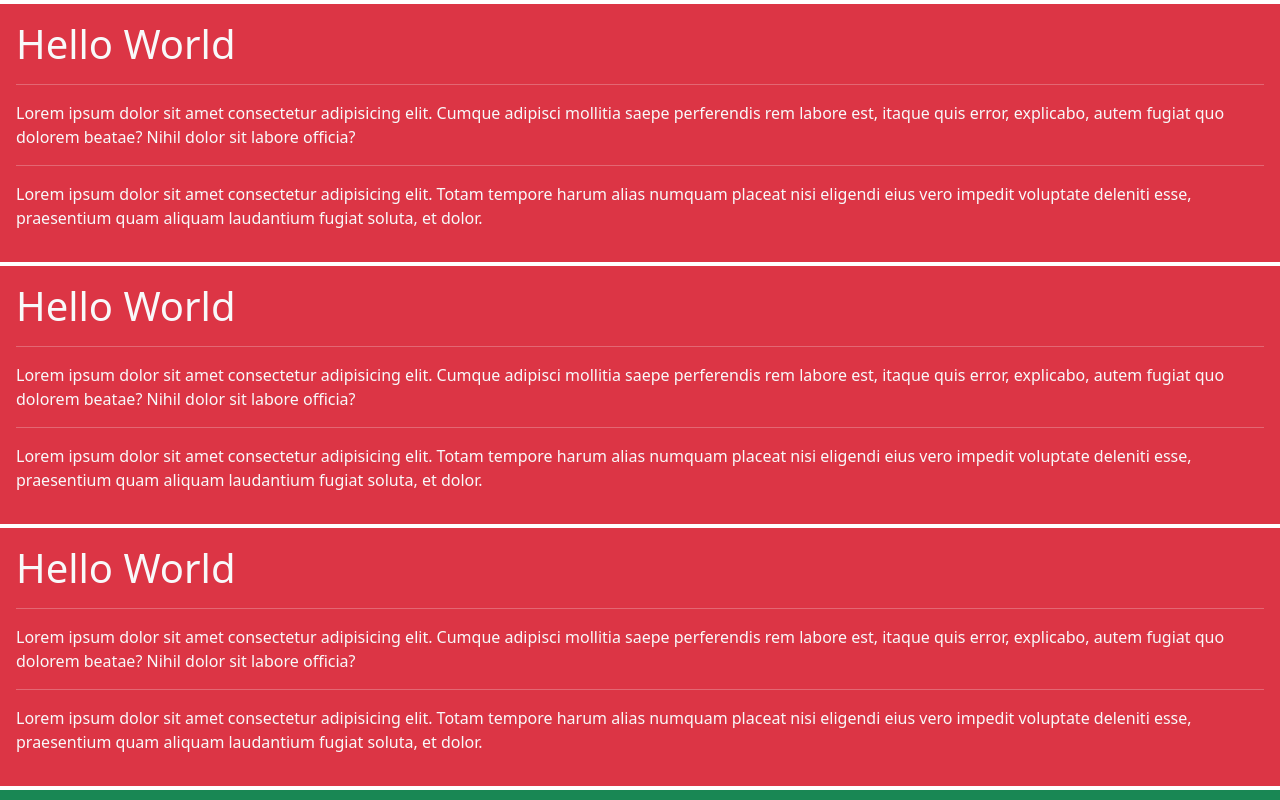
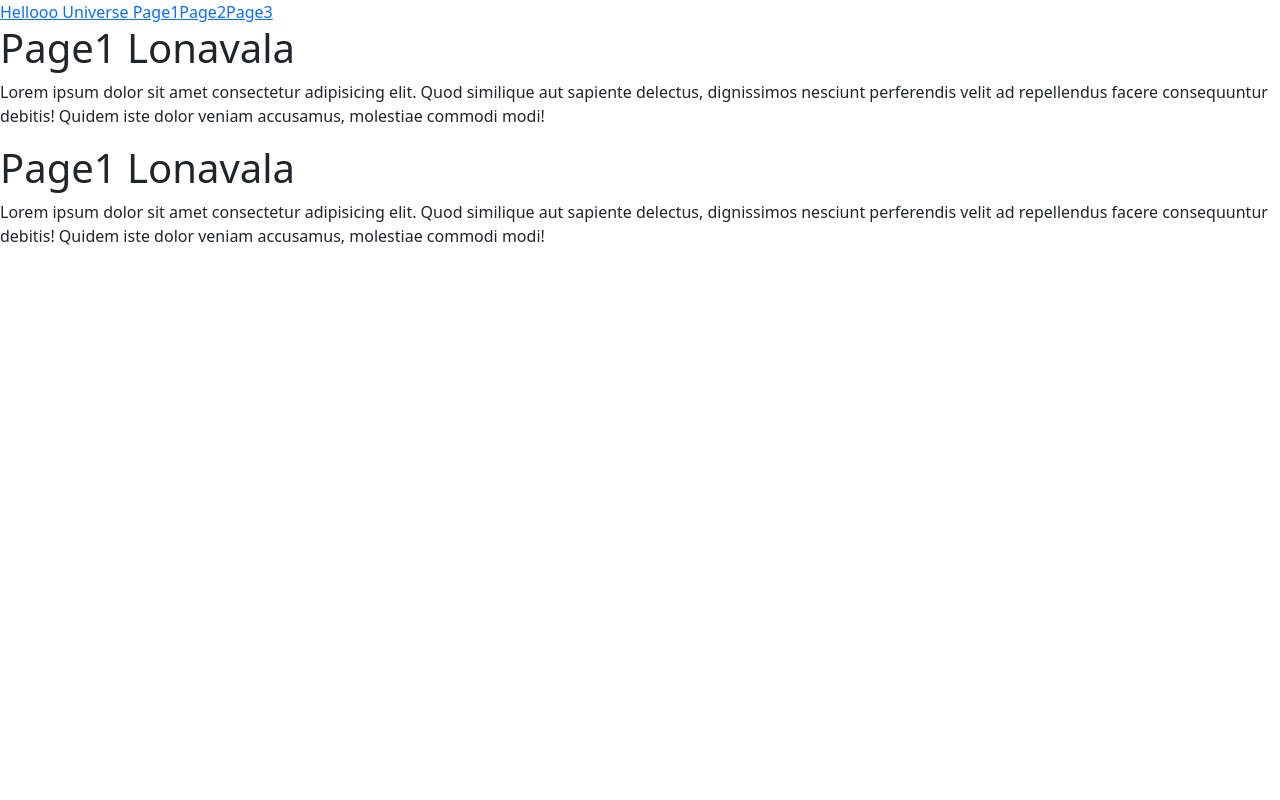
Before and after one commit to abhi0707-coder/my-react-app1, a React (Create React App) app: page / in a window 1280 px wide. Shown: the top 800 px of the page. Built offline with nearby package versions, Linux system fonts and the light colour scheme.

Commit message:
routing with link

```diff
--- a/package.json
+++ b/package.json
@@ -9,6 +9,7 @@
     "bootstrap": "^5.0.2",
     "react": "^17.0.2",
     "react-dom": "^17.0.2",
+    "react-router-dom": "^5.2.0",
     "react-scripts": "4.0.3",
     "web-vitals": "^1.1.2"
   },
--- a/src/App.js
+++ b/src/App.js
@@ -3,16 +3,73 @@
 import { useState } from 'react'
 import { HelloWorld } from './pages/HelloWorld'
 import { HelloUniverse } from './pages/HelloUniverse'
+import { BrowserRouter, Route, Link } from 'react-router-dom'
 
 export default function App() {
   return (
+    <BrowserRouter>
+      <Link to="/hw"> Hellooo</Link>
+      <Link to="/hu"> Universe</Link>
+      <Link to="/page1"> Page1</Link>
+      <Link to="/page2">Page2</Link>
+      <Link to="/page3">Page3</Link>
+
+      <Route exact={true} path="/page1" component={Page1} />
+      <Route exact={true} path="/page2" component={Page2} />
+      <Route exact={true} path="/page3" component={Page3} />
+      <Route exact={true} path="/hw" component={HelloWorld} />
+      <Route exact={true} path="/hu" component={HelloUniverse} />
+      <Route exact={true} path="/" component={Page1} />
+    </BrowserRouter>
+  )
+}
+
+function Page1() {
+  return (
     <div>
-      <HelloWorld />
-      <HelloWorld />
-      <HelloWorld />
+      <h1>Page1 Lonavala</h1>
+      <p>
+        Lorem ipsum dolor sit amet consectetur adipisicing elit. Quod similique
+        aut sapiente delectus, dignissimos nesciunt perferendis velit ad
+        repellendus facere consequuntur debitis! Quidem iste dolor veniam
+        accusamus, molestiae commodi modi!
+      </p>
 
-      <HelloUniverse />
-      <HelloUniverse />
+      <h1>Page1 Lonavala</h1>
+      <p>
+        Lorem ipsum dolor sit amet consectetur adipisicing elit. Quod similique
+        aut sapiente delectus, dignissimos nesciunt perferendis velit ad
+        repellendus facere consequuntur debitis! Quidem iste dolor veniam
+        accusamus, molestiae commodi modi!
+      </p>
     </div>
   )
 }
+
+function Page2() {
+  return (
+    <div>
+      <h1>Page2 Goa</h1>
+      <p>
+        Lorem ipsum dolor sit amet consectetur adipisicing elit. Quod similique
+        aut sapiente delectus, dignissimos nesciunt perferendis velit ad
+        repellendus facere consequuntur debitis! Quidem iste dolor veniam
+        accusamus, molestiae commodi modi!
+      </p>
+    </div>
+  )
+}
+
+function Page3() {
+  return (
+    <div>
+      <h1>Page3 Delhi</h1>
+      <p>
+        Lorem ipsum dolor sit amet consectetur adipisicing elit. Quod similique
+        aut sapiente delectus, dignissimos nesciunt perferendis velit ad
+        repellendus facere consequuntur debitis! Quidem iste dolor veniam
+        accusamus, molestiae commodi modi!
+      </p>
+    </div>
+  )
+}
```
Also changed, not shown: 1 other file (tests, documents, lock files or other folders).
